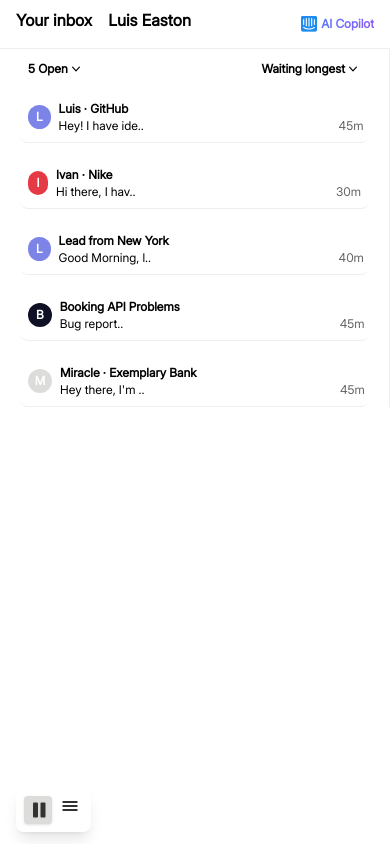
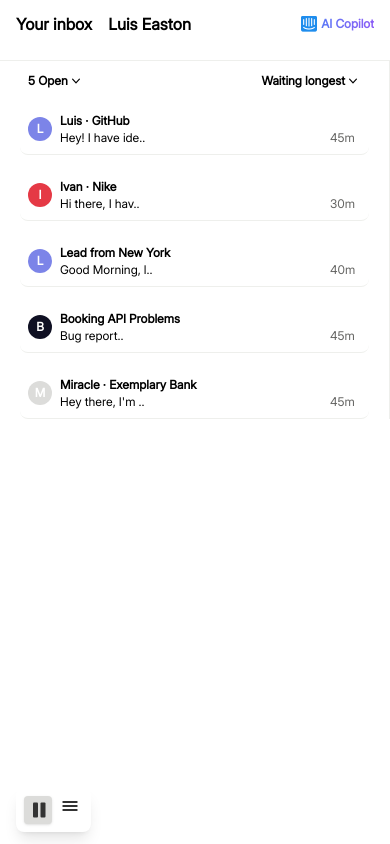
Before and after one commit to Rays-Code/intercom-admin-panel, a React (Vite) app: page / in a window 390 px wide. Built offline with nearby package versions, Linux system fonts and the light colour scheme; no server answers.

Commit message:
size adjustments in mobile

```diff
--- a/src/components/mobile/MobileAppBar.jsx
+++ b/src/components/mobile/MobileAppBar.jsx
@@ -5,12 +5,12 @@ const MobileAppBar = () => {
     const Navigate = useNavigate()
 
   return (
-    <div className="flex justify-between gap-2 pb-4 pt-2 px-4 font-inter border-b border-[#eeefec] w-full">
+    <div className="flex justify-between gap-2 pb-6 pt-3 px-4 font-inter border-b border-[#eeefec] w-full">
         <div className="flex gap-4">
         <div className="font-bold text-base cursor-pointer" onClick={() => Navigate("/")}>Your inbox</div>
         <div className="font-bold text-base cursor-pointer">Luis Easton</div>
         </div>
-        <div className="font-bold text-base cursor-pointer mt-2" onClick={() => {
+        <div className="font-bold text-base cursor-pointer mt-1" onClick={() => {
             Navigate("/chatbot/fin")
         }}>
              <div className="flex gap-1 text-gray-500 font-semibold text-xs bg-gradient-to-r from-[#3b82f6] to-[#8b5cf6] bg-clip-text text-transparent">
--- a/src/components/mobile/MobileConversationListItem.jsx
+++ b/src/components/mobile/MobileConversationListItem.jsx
@@ -22,7 +22,7 @@ const MobileConversationListItem = ({avatorColor, name, message, time, userId})
         <div className='flex flex-col text-xs'>
             <div className='font-semibold'>{name}</div>
             <div className='flex justify-between items-center text-xs gap-5'>
-                <div className='w-[260px]'>{message.slice(0, 15) + ".."}</div>
+                <div className='w-[250px]'>{message.slice(0, 15) + ".."}</div>
                 <div className='text-[#646462] text-xs mt-[1px]'>{time}</div>
             </div>
         </div>
```
